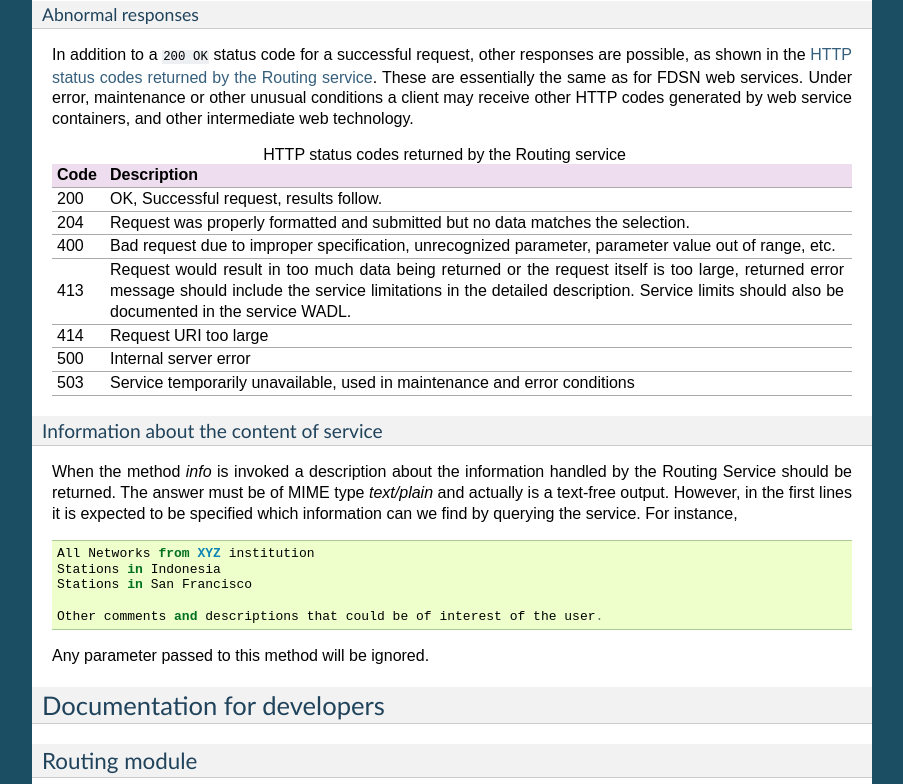
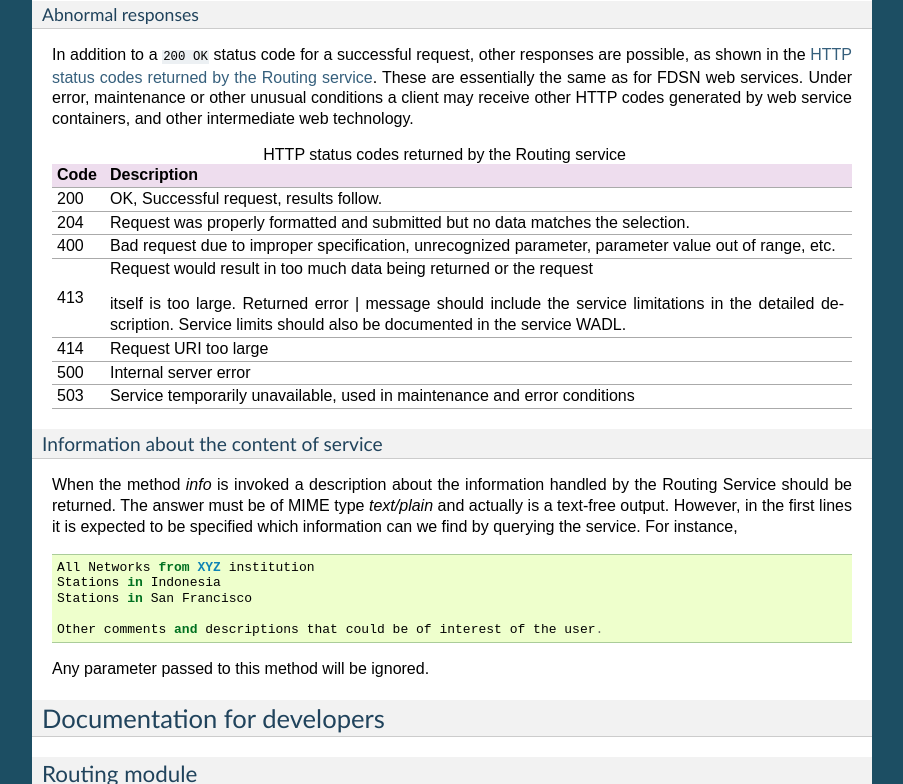
Before and after one commit to EIDA/routing, a Sphinx documentation site: the page built from doc/index.rst, in a window 1280 px wide and 900 px high, scrolled down 13272 px, cut to the strip 0-784 px from the top of the window. Shown: the whole strip, without its empty margins (198-1101 px from the left). Built offline with Sphinx 7.4.7, drawn with Linux system fonts in a browser that asks for light colours.

Commit message:
Fix table width.

```diff
--- a/doc/index.rst
+++ b/doc/index.rst
@@ -907,10 +907,11 @@
        selection.
  400   Bad request due to improper specification, unrecognized parameter,
        parameter value out of range, etc.
- 413   Request would result in too much data being returned or the request
-       itself is too large, returned error message should include the service
-       limitations in the detailed description. Service limits should also be
-       documented in the service WADL.
+ 413   | Request would result in too much data being returned or the request
+       itself is too large. Returned error
+       | message should include the service limitations in the detailed
+       description. Service limits should also be documented in the service
+       WADL.
  414   Request URI too large
  500   Internal server error
  503   Service temporarily unavailable, used in maintenance and error
```
Also changed, not shown: doc/specification.rst (+5 -4 lines).
